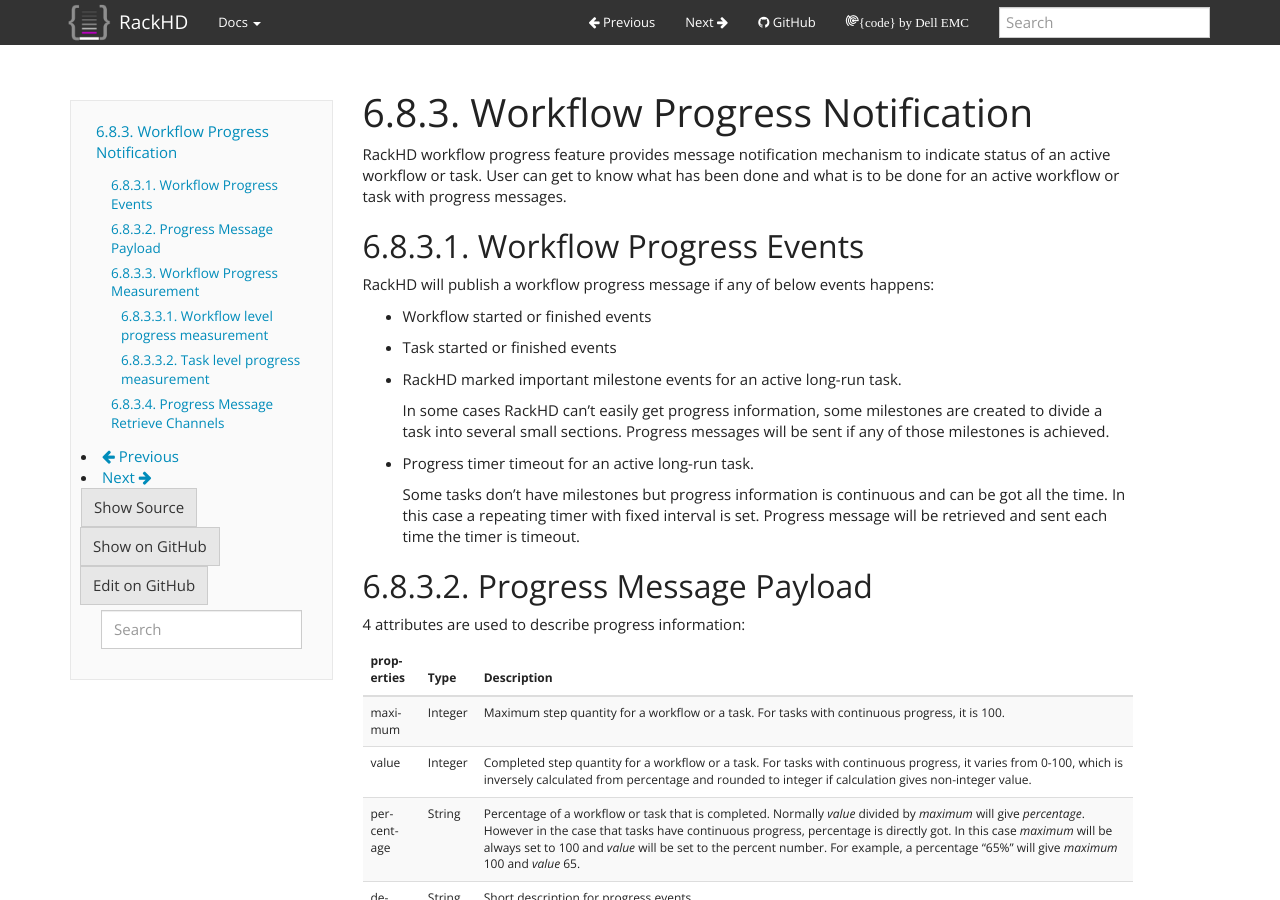
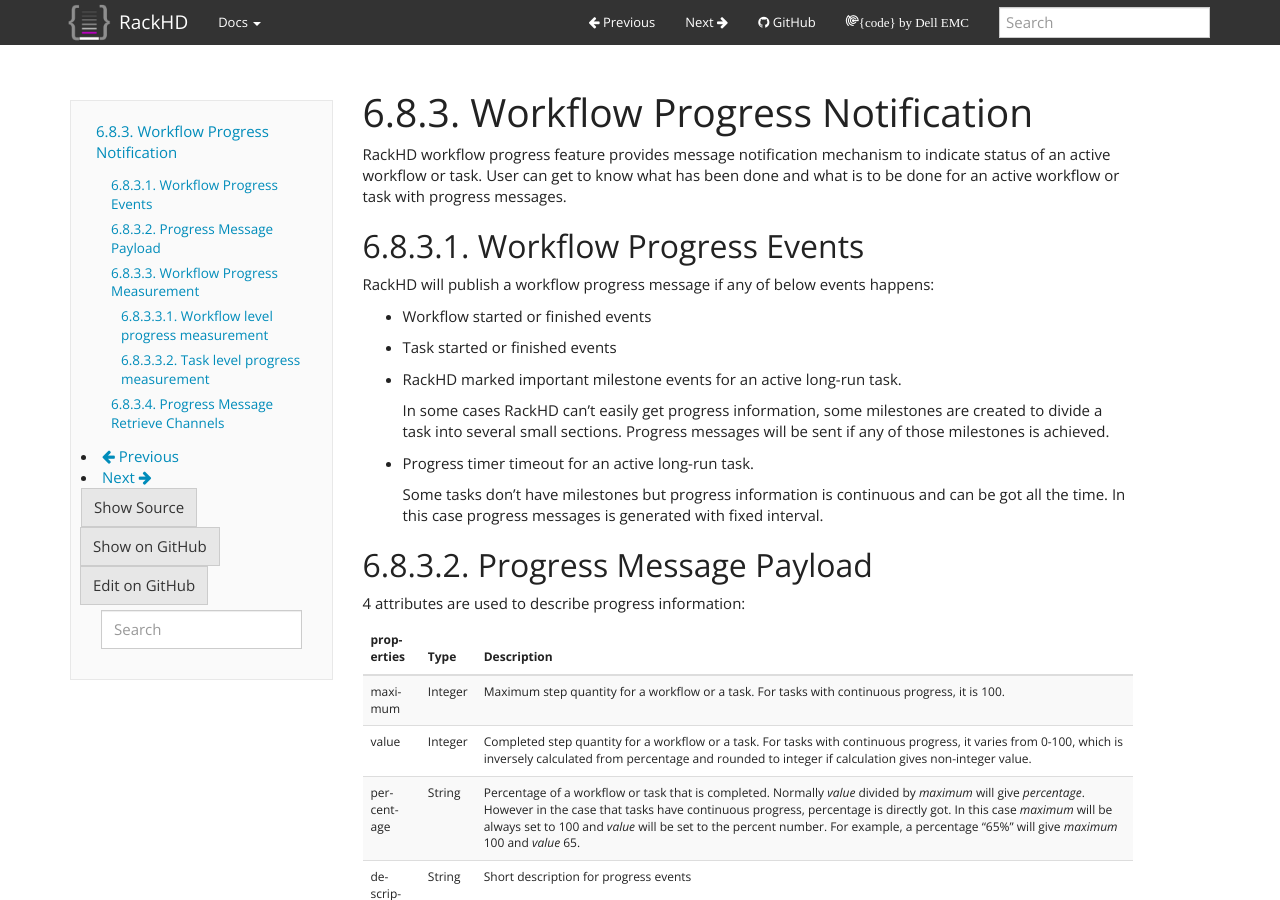
Before and after one commit to RackHD/docs, a Sphinx documentation site: the page built from docs/rackhd/workflow_progress_notification.rst, in a window 1280 px wide and 900 px high. Built offline with Sphinx 7.4.7, drawn with Linux system fonts in a browser that asks for light colours; some of the changed text lies outside the part shown.

Commit message:
Update review comments

```diff
--- a/docs/rackhd/workflow_progress_notification.rst
+++ b/docs/rackhd/workflow_progress_notification.rst
@@ -16,7 +16,7 @@
 
 * Progress timer timeout for an active long-run task.
 
-  Some tasks don't have milestones but progress information is continuous and can be got all the time. In this case a repeating timer with fixed interval is set. Progress message will be retrieved and sent each time the timer is timeout.
+  Some tasks don't have milestones but progress information is continuous and can be got all the time. In this case progress messages is generated with fixed interval.
 
 Progress Message Payload
 ~~~~~~~~~~~~~~~~~~~~~~~~~~~~~~~~~~~~
@@ -154,7 +154,6 @@
 =============== =================== ==============================================================================================
 
 In progress message, milestone quantity will be set to `maximum` and sequence number to `value` while RackHD is installing OS.
-Take CentOS as an example, with completion of `postConfig` milestone, RackHD will send progress information to user with `value` 5 and `maximum` 6. `value` varies from 1 to 5 and with `maximum` fixed 6 during whole CentOS installation progress.
 
 **Secure erase task progress**
 
```
